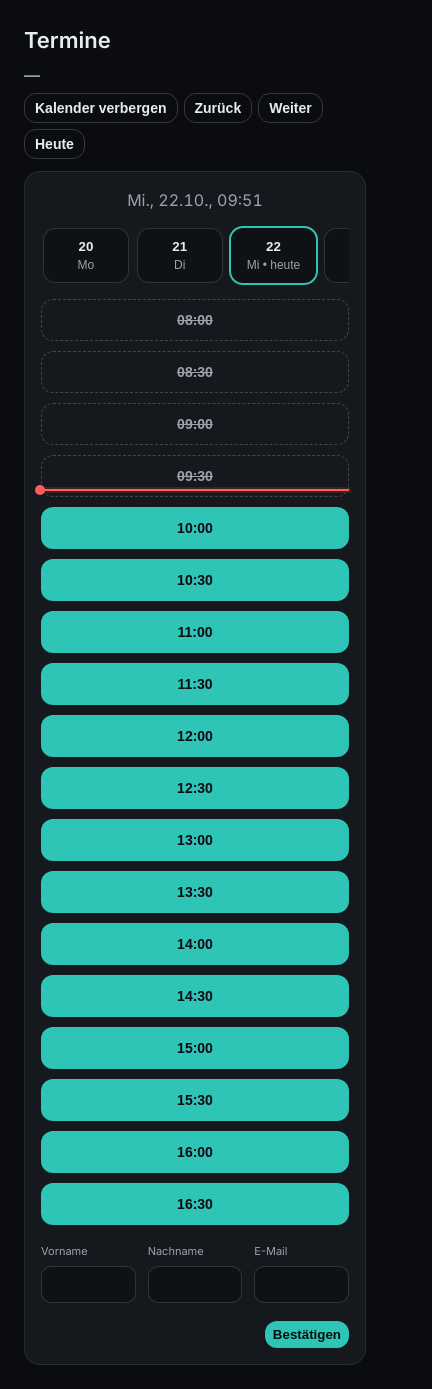
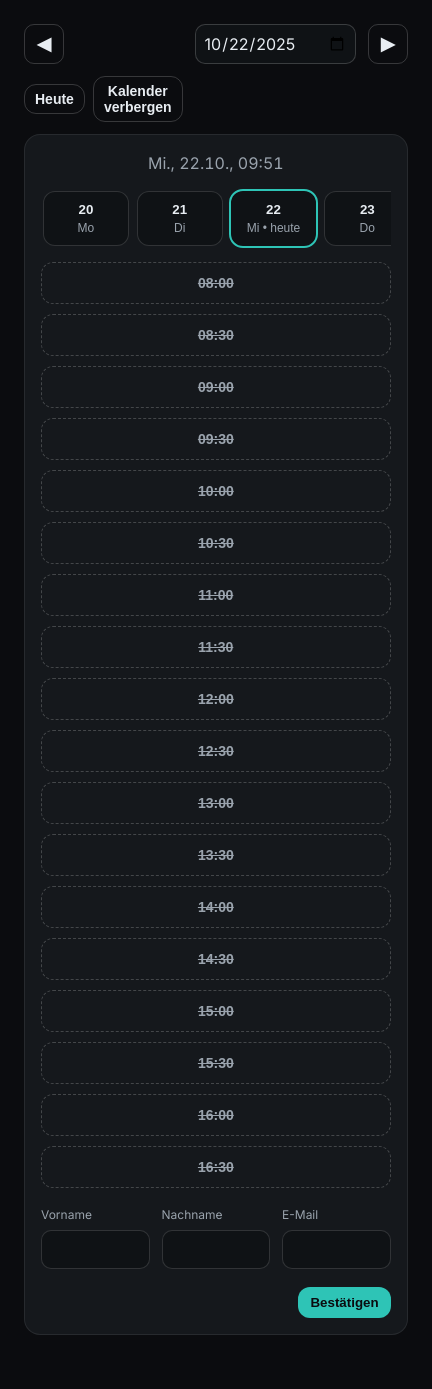
Before and after one commit to clemensjoe11-rgb/termin, a website: page public/index.html in a window 390 px wide. Shown: the whole page, 432 px wide, since content can reach past the window. After the commit the page ends 1359 px from the top, so only its background shows below. Drawn offline with Linux system fonts and the light colour scheme.

Commit message:
Update index.html

```diff
--- a/public/index.html
+++ b/public/index.html
@@ -11,11 +11,18 @@
 body{margin:0;background:var(--bg);color:var(--text);font:16px/1.5 Inter,system-ui,Segoe UI,Arial;display:grid;place-items:start center;min-height:100svh}
 .wrap{width:min(1100px,100%);padding:24px}
 .header{display:grid;grid-template-columns:1fr auto 1fr;align-items:center;gap:12px;margin-bottom:12px}
-.h1{margin:0;font-size:22px} .month{justify-self:center;color:var(--muted);font-weight:600} .controls{justify-self:end;display:flex;gap:8px;flex-wrap:wrap}
+.h1{margin:0;font-size:22px}
+.month{justify-self:center;color:var(--muted);font-weight:600}
+.controls{justify-self:end;display:flex;gap:8px;align-items:center}
 .btn{border-radius:12px;padding:8px 12px;cursor:pointer;font-weight:600;border:1px solid rgba(255,255,255,.18);background:transparent;color:var(--text)}
-.btn.primary{background:var(--brand);border:none;color:#0b0c0f} .btn.primary:hover{background:var(--brand-600)}
+.btn.icon{width:40px;height:40px;display:grid;place-items:center;font-size:18px;border-radius:10px}
+.btn.primary{background:var(--brand);border:none;color:#0b0c0f}.btn.primary:hover{background:var(--brand-600)}
+.datepick{appearance:none;background:#0f1215;border:1px solid rgba(255,255,255,.18);color:var(--text);padding:8px 10px;border-radius:10px;font:inherit}
 .card{background:var(--card);border:1px solid rgba(255,255,255,.08);border-radius:16px;padding:16px}
 .clock{color:var(--muted);text-align:center;margin-bottom:12px;font-variant-numeric:tabular-nums}
+
+.collapsible{overflow:hidden;max-height:0;transition:max-height .35s ease}
+.collapsible.open{max-height:2000px}
 
 /* Desktop-Kalender */
 .grid{display:grid;grid-template-columns:repeat(7,minmax(0,1fr));gap:14px}
@@ -34,51 +41,42 @@ body{margin:0;background:var(--bg);color:var(--text);font:16px/1.5 Inter,system-
 /* Formular */
 .form{margin-top:16px;display:grid;grid-template-columns:repeat(3,1fr);gap:12px}
 .form .full{grid-column:1/-1} label{display:block;font-size:12px;color:var(--muted);margin-bottom:6px}
-input{width:100%;padding:11px 12px;border-radius:10px;border:1px solid rgba(255,255,255,.14);background:#0f1215;color:var(--text)}
+input[type=email],input[name=first],input[name=last]{width:100%;padding:11px 12px;border-radius:10px;border:1px solid rgba(255,255,255,.14);background:#0f1215;color:var(--text)}
 .row-end{display:flex;gap:12px;justify-content:flex-end;margin-top:6px}
-.hint{color:var(--muted);font-size:13px} .ok{color:#3ddc97} .err{color:#ff6b6b}
+.hint{color:var(--muted);font-size:13px}.ok{color:#3ddc97}.err{color:#ff6b6b}
 
-/* ---------- Mobile-Ansicht: 2-Stufen-Flow ---------- */
+/* Mobile 2-Stufen-Flow */
 .mobile{display:none}
-@media (max-width: 720px){
-  .grid{display:none}                /* Desktop-Raster aus */
-  .mobile{display:grid;gap:12px}     /* Mobile-Ansicht an */
-  .date-strip{
-    display:grid;grid-auto-flow:column;grid-auto-columns:min(22vw,92px);
-    gap:8px;overflow-x:auto;scroll-snap-type:x mandatory;-webkit-overflow-scrolling:touch;padding:4px 2px
-  }
-  .date-btn{
-    scroll-snap-align:center;display:grid;gap:4px;justify-items:center;padding:10px 8px;border-radius:12px;
-    border:1px solid rgba(255,255,255,.14);background:#0f1215;color:var(--text);cursor:pointer
-  }
-  .date-btn .dn{font-weight:600}
-  .date-btn .dw{font-size:12px;color:var(--muted)}
+@media (max-width:720px){
+  .grid{display:none}
+  .mobile{display:grid;gap:12px}
+  .date-strip{display:grid;grid-auto-flow:column;grid-auto-columns:min(22vw,92px);gap:8px;overflow-x:auto;scroll-snap-type:x mandatory;-webkit-overflow-scrolling:touch;padding:4px 2px}
+  .date-btn{scroll-snap-align:center;display:grid;gap:4px;justify-items:center;padding:10px 8px;border-radius:12px;border:1px solid rgba(255,255,255,.14);background:#0f1215;color:var(--text);cursor:pointer}
+  .date-btn .dn{font-weight:600}.date-btn .dw{font-size:12px;color:var(--muted)}
   .date-btn.active{outline:2px solid var(--brand);border-color:transparent}
   .mobile-slots{display:grid;grid-auto-rows:44px;gap:8px;position:relative}
   .slot{height:44px;border-radius:12px}
 }
 
-/* kleine Feinschliffe */
-@media (max-width: 900px){ .slot{height:42px;font-size:14px} .slots{gap:8px;grid-auto-rows:42px} .controls .btn{padding:6px 10px;font-size:14px} }
-@media (max-width: 480px){
-  .header{grid-template-columns:1fr auto;grid-template-rows:auto auto;row-gap:6px}
-  .month{grid-column:1/-1;justify-self:start}
-  .controls{justify-self:end;gap:6px}
-  .btn{padding:6px 8px}
-  label{font-size:11px} input{padding:10px}
+/* Feinjustage */
+@media (max-width:900px){.slot{height:42px;font-size:14px}.slots{gap:8px;grid-auto-rows:42px}.controls .btn{padding:6px 10px;font-size:14px}}
+@media (max-width:480px){
+  .header{grid-template-columns:auto 1fr auto;grid-template-rows:auto;align-items:center}
+  .h1{font-size:18px}
+  .month{display:none}
+  .datepick{padding:6px 8px}
 }
 </style>
 </head>
 <body>
 <div class="wrap">
   <div class="header">
-    <h1 class="h1">Termine</h1>
-    <div id="month" class="month">—</div>
+    <button id="prev" class="btn icon" aria-label="Vorherige Woche">◀</button>
+    <input id="jumpDate" class="datepick" type="date" aria-label="Datum auswählen">
+    <button id="next" class="btn icon" aria-label="Nächste Woche">▶</button>
     <div class="controls">
+      <button id="today" class="btn">Heute</button>
       <button id="toggle" class="btn" aria-expanded="true">Kalender verbergen</button>
-      <button id="prev" class="btn">Zurück</button>
-      <button id="next" class="btn">Weiter</button>
-      <button id="today" class="btn">Heute</button>
     </div>
   </div>
 
@@ -97,9 +95,9 @@ input{width:100%;padding:11px 12px;border-radius:10px;border:1px solid rgba(255,
     </div>
 
     <form id="form" class="form" novalidate>
-      <div><label for="first">Vorname</label><input id="first" name="first" autocomplete="given-name" required></div>
-      <div><label for="last">Nachname</label><input id="last" name="last" autocomplete="family-name" required></div>
-      <div><label for="email">E-Mail</label><input id="email" name="email" type="email" autocomplete="email" required></div>
+      <div><label for="first">Vorname</label><input id="first" name="first" required></div>
+      <div><label for="last">Nachname</label><input id="last" name="last" required></div>
+      <div><label for="email">E-Mail</label><input id="email" name="email" type="email" required></div>
       <div class="full">
         <div class="row-end"><button class="btn primary" type="submit">Bestätigen</button></div>
         <div id="msg" class="hint" role="status" aria-live="polite"></div>
@@ -118,28 +116,37 @@ input{width:100%;padding:11px 12px;border-radius:10px;border:1px solid rgba(255,
   const grid=document.getElementById("grid");
   const mStrip=document.getElementById("dateStrip");
   const mSlots=document.getElementById("mSlots");
-  const month=document.getElementById("month");
   const clock=document.getElementById("clock");
-  const toggle=document.getElementById("toggle");
   const prev=document.getElementById("prev");
   const next=document.getElementById("next");
   const todayBtn=document.getElementById("today");
+  const toggle=document.getElementById("toggle");
   const calWrap=document.getElementById("calWrap");
   const form=document.getElementById("form");
   const msg=document.getElementById("msg");
+  const jumpDate=document.getElementById("jumpDate");
 
   const toMin=s=>{const[a,b]=s.split(":").map(Number);return a*60+b;}
   const addDays=(d,n)=>{const x=new Date(d);x.setDate(x.getDate()+n);return x;}
   const startOfWeek=d=>{const x=new Date(d);const w=(x.getDay()+6)%7;x.setDate(x.getDate()-w);x.setHours(0,0,0,0);return x;}
   const times=(a,b,step)=>{const out=[];for(let m=toMin(a);m<toMin(b);m+=step){out.push(`${String(m/60|0).padStart(2,"0")}:${String(m%60).padStart(2,"0")}`)}return out;}
   const tsFor=(date,hm)=>{const[h,m]=hm.split(":").map(Number);const x=new Date(date);x.setHours(h,m,0,0);return x.getTime()}
-  const monthText=w=>{const e=addDays(w,6);return (w.getMonth()===e.getMonth()&&w.getFullYear()===e.getFullYear())?w.toLocaleDateString(LOCALE,{month:'long',year:'numeric'}):`${w.toLocaleDateString(LOCALE,{month:'long'})} / ${e.toLocaleDateString(LOCALE,{month:'long',year:'numeric'})}`}
 
   // Controls
-  toggle.onclick=()=>{const open=calWrap.classList.toggle("open");toggle.setAttribute("aria-expanded",open);toggle.textContent=open?"Kalender verbergen":"Kalender anzeigen";}
   prev.onclick =()=>{weekOffset--; renderAll()}
   next.onclick =()=>{weekOffset++; renderAll()}
-  todayBtn.onclick=()=>{weekOffset=0; renderAll(); scrollTodayMobile()}
+  todayBtn.onclick=()=>{weekOffset=0; renderAll(); focusTodayMobile()}
+  toggle.onclick=()=>{const open=calWrap.classList.toggle("open");toggle.setAttribute("aria-expanded",open);toggle.textContent=open?"Kalender verbergen":"Kalender anzeigen";}
+  jumpDate.onchange=()=>{ if(!jumpDate.value) return; setWeekByDate(new Date(jumpDate.value)); }
+
+  function setWeekByDate(date){
+    const base=startOfWeek(new Date());
+    const target=startOfWeek(date);
+    const diffDays=Math.round((target-base)/86400000);
+    weekOffset = Math.trunc(diffDays/7);
+    mobileDayTs = date.setHours(0,0,0,0);
+    renderAll(); focusTodayMobile(date);
+  }
 
   // Clock
   function tick(){clock.textContent=new Date().toLocaleString(LOCALE,{weekday:'short',day:'2-digit',month:'2-digit',hour:'2-digit',minute:'2-digit'})}
@@ -148,7 +155,6 @@ input{width:100%;padding:11px 12px;border-radius:10px;border:1px solid rgba(255,
   function renderDesktop(){
     grid.innerHTML="";
     const now=Date.now(), base=startOfWeek(new Date()), weekStart=addDays(base,weekOffset*7);
-    month.textContent=monthText(weekStart);
     const timesList=times(START,END,SLOT_MIN);
 
     for(let i=0;i<7;i++){
@@ -172,31 +178,20 @@ input{width:100%;padding:11px 12px;border-radius:10px;border:1px solid rgba(255,
     }
   }
 
-  function positionNowLine(container){
-    const s=toMin(START), e=toMin(END), now=new Date(), m=now.getHours()*60+now.getMinutes();
-    if(m<s||m>e){container.querySelectorAll('.now-line,.now-dot').forEach(n=>n.remove());return;}
-    const y=((m-s)/(e-s))*(container.scrollHeight-2);
-    let l=container.querySelector('.now-line'), d=container.querySelector('.now-dot');
-    if(!l){l=document.createElement('div');l.className='now-line';container.appendChild(l)}
-    if(!d){d=document.createElement('div');d.className='now-dot';container.appendChild(d)}
-    l.style.top=`${y}px`; d.style.top=`${y}px`;
-  }
-
   // Mobile render
   function renderMobile(){
     mStrip.innerHTML=""; mSlots.innerHTML="";
     const base=startOfWeek(new Date()), weekStart=addDays(base,weekOffset*7);
     const now=Date.now(); const timesList=times(START,END,SLOT_MIN);
-    // Date strip
+
     for(let i=0;i<7;i++){
       const day=addDays(weekStart,i), isToday=day.toDateString()===(new Date()).toDateString();
       const btn=document.createElement("button"); btn.type="button"; btn.className="date-btn";
       btn.innerHTML=`<div class="dn">${day.toLocaleDateString(LOCALE,{day:'2-digit'})}</div><div class="dw">${day.toLocaleDateString(LOCALE,{weekday:'short'})}${isToday?' • heute':''}</div>`;
       btn.onclick=()=>{[...mStrip.children].forEach(b=>b.classList.remove('active'));btn.classList.add('active');mobileDayTs=day.getTime(); renderMobileSlots(day,timesList,now)}
-      if(isToday && mobileDayTs===null){btn.classList.add('active'); mobileDayTs=day.getTime()}
+      if((mobileDayTs==null && isToday) || (mobileDayTs && new Date(mobileDayTs).toDateString()===day.toDateString())){btn.classList.add('active');}
       mStrip.appendChild(btn);
     }
-    // Initial slots
     renderMobileSlots(new Date(mobileDayTs??addDays(weekStart,0)), timesList, now);
   }
   function renderMobileSlots(day,timesList,now){
@@ -209,28 +204,36 @@ input{width:100%;padding:11px 12px;border-radius:10px;border:1px solid rgba(255,
       btn.onclick=()=>selectSlot(ts, btn);
       mSlots.appendChild(btn);
     }
-    // Now line
     const isToday=(new Date(day)).toDateString()===(new Date()).toDateString();
     if(isToday) requestAnimationFrame(()=>positionNowLine(mSlots));
     else mSlots.querySelectorAll('.now-line,.now-dot').forEach(n=>n.remove());
   }
-  function scrollTodayMobile(){
-    const active=[...mStrip.children].find(b=>/heute/.test(b.textContent)||b.classList.contains('active'));
-    if(active) active.scrollIntoView({behavior:'smooth',inline:'center',block:'nearest'});
+
+  // Helpers
+  function positionNowLine(container){
+    const s=toMin(START), e=toMin(END), now=new Date(), m=now.getHours()*60+now.getMinutes();
+    if(m<s||m>e){container.querySelectorAll('.now-line,.now-dot').forEach(n=>n.remove());return;}
+    const y=((m-s)/(e-s))*(container.scrollHeight-2);
+    let l=container.querySelector('.now-line'), d=container.querySelector('.now-dot');
+    if(!l){l=document.createElement('div');l.className='now-line';container.appendChild(l)}
+    if(!d){d=document.createElement('div');d.className='now-dot';container.appendChild(d)}
+    l.style.top=`${y}px`; d.style.top=`${y}px`;
   }
-
   function selectSlot(ts, btn){
     document.querySelectorAll(".slot.selected").forEach(b=>b.classList.remove("selected"));
     btn.classList.add("selected"); selectedTs=ts;
     const when=new Date(ts);
     msg.innerHTML=`Ausgewählt: <span class="ok">${when.toLocaleString(LOCALE,{weekday:'short',day:'2-digit',month:'2-digit',hour:'2-digit',minute:'2-digit'})}</span>`;
   }
-
-  // Render switch
   function isMobile(){ return matchMedia("(max-width: 720px)").matches }
-  function renderAll(){
-    tick();
-    if(isMobile()){ renderMobile() } else { renderDesktop() }
+  function renderAll(){ tick(); if(isMobile()){renderMobile()} else {renderDesktop()} }
+  function tick(){ clock.textContent=new Date().toLocaleString(LOCALE,{weekday:'short',day:'2-digit',month:'2-digit',hour:'2-digit',minute:'2-digit'}) }
+  function focusTodayMobile(date){
+    const target = date ? new Date(date) : new Date();
+    mobileDayTs = startOfWeek(target).getTime() + ((target.getDay()+6)%7)*86400000;
+    renderAll();
+    const active=[...mStrip.children].find(b=>b.classList.contains('active'));
+    if(active) active.scrollIntoView({behavior:'smooth',inline:'center',block:'nearest'});
   }
 
   // Form
@@ -243,7 +246,11 @@ input{width:100%;padding:11px 12px;border-radius:10px;border:1px solid rgba(255,
     booked.add(selectedTs); renderAll(); msg.innerHTML='<span class="ok">Vorgemerkt. Bestätigung folgt per E-Mail.</span>'; form.reset();
   });
 
-  // Init + Live updates
+  // Init
+  // Default-Wert des Datepickers = heute
+  const isoToday=new Date().toISOString().slice(0,10);
+  jumpDate.value=isoToday;
+
   tick(); renderAll();
   setInterval(()=>{tick(); renderAll()}, 30000);
   addEventListener("resize", renderAll);
```
